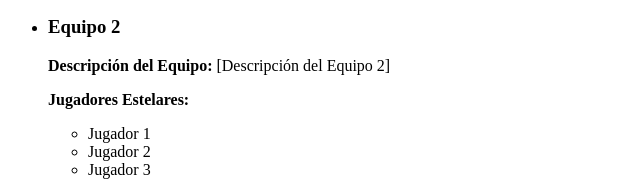
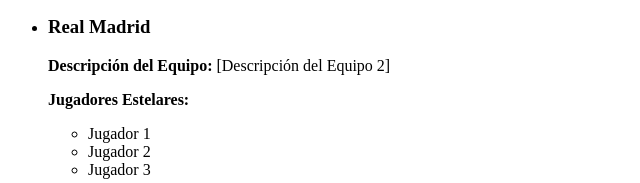
Before and after one commit to jasserav7/Taller-Github, a plain HTML site: page index.html in a window 1280 px wide. Shown: the part 398-581 px from the top of the page, 0-640 px from the left. Drawn offline with Linux system fonts and the light colour scheme.

Commit message:
Se agregarán los datos del equipo 2

```diff
--- a/index.html
+++ b/index.html
@@ -22,9 +22,9 @@
             </ul>
         </li>
         <li>
-            <h3>Equipo 2</h3>
+            <h3>Real Madrid</h3>
             <p><strong>Descripción del Equipo:</strong> [Descripción del Equipo 2]</p>
-            <p><strong>Jugadores Estelares:</strong></p>
+            <p><strong>Jugadores Estelares: </strong></p>
             <ul>
                 <li>Jugador 1</li>
                 <li>Jugador 2</li>
```
